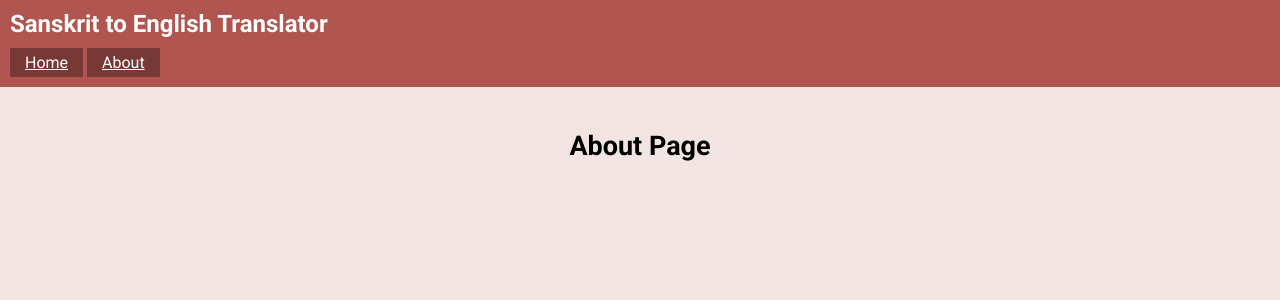
After one commit to apazhetam/sanskrit-translator-website, a Flask app: page /about/ in a window 1280 px wide. The commit adds this page. Shown: the top 300 px of the page. Run offline with Flask 2, Linux system fonts and the light colour scheme; parts of the project's set-up code (start-up, migrations or seed data) failed here and were passed over.

Commit message:
Added about.html + layout.html

```diff
--- a/app.py
+++ b/app.py
@@ -77,8 +77,9 @@ def index():
         form.pagedown.data = ('namaste.')
     return render_template('index.html', form=form, language=language, text=text)
 
-
-
+@app.route('/about/')
+def about():
+    return render_template('about.html')
 
 if __name__ == '__main__':
     app.run()
--- /dev/null
+++ b/templates/about.html
@@ -0,0 +1,11 @@
+{% extends "layout.html" %}
+
+{% block content %}
+    <div class="mainbody">
+        <br>
+        <h1 style="font-size: 27px;">About Page</h1>
+        <!-- <hr style="width: 550px;">
+        <p>
+        </p> -->
+    </div>
+{% endblock %}
--- /dev/null
+++ b/templates/layout.html
@@ -0,0 +1,105 @@
+<!DOCTYPE html>
+<html lang="en" dir="ltr">
+    <head>
+        <title>Sanskrit-English Translator</title>
+        <link rel="stylesheet" href="https://fonts.googleapis.com/css?family=Roboto:300,400,500,700&display=swap" />
+        {{ pagedown.include_pagedown() }}
+
+        <style>
+            :root {
+                --header: #B0554F;
+                --mainbody: #F2E4E3;
+                --footer: #763935;
+            }
+            .flask-pagedown-input {
+            }
+            .flask-pagedown-preview {
+                border: 1px dotted black;
+                background-color: #f0f0f0;
+            }
+            body {
+                /* border-radius: 5px; */
+                background: var(--mainbody);
+                font-family: Roboto;
+                margin: 0;
+                /* padding: 20px; */
+            }
+            header {
+                background: var(--header);
+                padding: 10px;
+            }
+            header h2 {
+                color: white;
+                margin: 0 0 10px 0;
+                /* display: inline; */
+            }
+            nav ul {
+                margin: 0;
+                padding: 0;
+                display: inline;
+            }
+
+            nav ul li {
+                list-style-type: none;
+                display: inline-block;
+                background: var(--footer);
+                padding: 5px 15px;
+            }
+
+            nav ul li a {
+                color: white;
+            }
+            a {
+                color: darkblue;
+            }
+            p {
+                font-size: 17px;
+            }
+            .mainbody {
+                background: var(--mainbody);
+                color: black;
+                padding: 6px;
+                margin: 0;
+                text-align: center;
+            }
+            .content {
+              max-width: 500px;
+              margin: auto;
+            }
+            .textarea {
+              width: 100%;
+              height: 100px;
+              padding: 12px 20px;
+              box-sizing: border-box;
+              border: 2px solid #ccc;
+              border-radius: 4px;
+              resize: vertical;
+              font-size:90%;
+              text-align: center;
+              max-width: 500px;
+              background: white;
+            }
+            .button {
+              font-size:100%;
+              cursor: pointer;
+            }
+        </style>
+    </head>
+
+    <body>
+        <header>
+            <h2>Sanskrit to English Translator</h2>
+            <nav>
+                <ul>
+                    <li><a href="{{ url_for('index') }}">Home</a></li>
+                    <li><a href="{{ url_for('about') }}">About</a></li>
+                </ul>
+            </nav>
+        </header>
+
+        <div>
+            {% block content %}
+            {% endblock %}
+        </div>
+    </body>
+</html>
```
Also changed, not shown: templates/index.html (+7 -101 lines).
